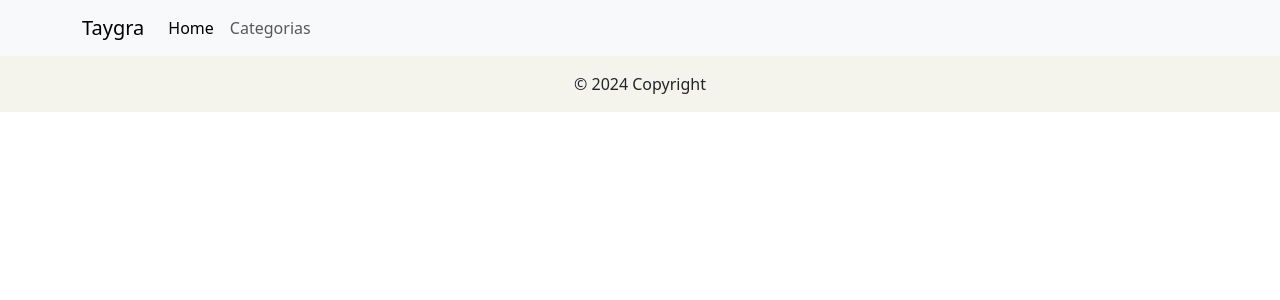
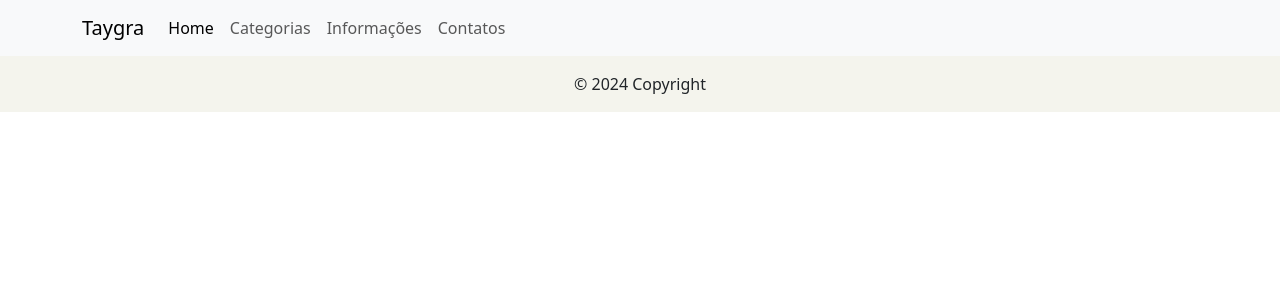
Before and after one commit to everaldina/AvaliacaoDjango, a Django app: page /contato/ in a window 1280 px wide. Shown: the top 300 px of the page. Run offline with Django 5.2, Linux system fonts and the light colour scheme.

Commit message:
fix html

```diff
--- a/taygra_app/templates/base.html
+++ b/taygra_app/templates/base.html
@@ -23,16 +23,16 @@
           <div class="collapse navbar-collapse" id="navbarSupportedContent">
             <ul class="navbar-nav me-auto mb-2 mb-lg-0">
               <li class="nav-item">
-                <a class="nav-link active" aria-current="page" href="">Home</a>
+                <a class="nav-link active" aria-current="page" href="{% url 'home'%}">Home</a>
               </li>
               <li class="nav-item">
-                <a class="nav-link" href="">Categorias</a>
+                <a class="nav-link" href="{% url 'categorias' 1%}">Categorias</a>
               </li>
-              {% comment %} <li class="nav-item">
+              <li class="nav-item">
                 <a class="nav-link" href="{% url 'informacoes' %}">Informações</a>
               </li>
               <li class="nav-item">
-                <a class="nav-link" href="{% url 'contato'%}">Contatos</a> {% endcomment %}
+                <a class="nav-link" href="{% url 'contato'%}">Contatos</a>
               </li>
             </ul>
 
@@ -42,33 +42,19 @@
       </nav>
 
 
-</header>
+    </header>
 
-<main >
-
-
-{% block conteudo %}
-
-{% endblock conteudo %}
-
-
-
-</main>
+    <main >
+      {% block conteudo %}
+      {% endblock conteudo %}
+    </main>
 
     <script src="https://cdn.jsdelivr.net/npm/bootstrap@5.3.3/dist/js/bootstrap.bundle.min.js" integrity="sha384-YvpcrYf0tY3lHB60NNkmXc5s9fDVZLESaAA55NDzOxhy9GkcIdslK1eN7N6jIeHz" crossorigin="anonymous"></script>
-
-
     <footer class=" bg-body-tertiary text-center">
       <div class="text-center p-3" style="background-color: rgba(176, 159, 2, 0.05);">
         © 2024 Copyright
       </div>
     </footer>
-
   </body>
 
-
-
-
-
-
 </html>
--- a/taygra_app/urls.py
+++ b/taygra_app/urls.py
@@ -9,6 +9,7 @@ urlpatterns = [
     path('informacao/', views.informacoes, name='informacoes'),
     path('tabela-tamanho/', views.tabela_tamanho, name='tabela-tamanho'),
     path('categorias/<id_categoria>', views.categorias, name='categorias'),
+    path('categorias/<id_categoria>', views.categorias, name='categorias'),
     #path('form_produto/', views.form_produto, name ='form_produto'),
     #path('form_usuario/', views.form_usuario, name='form_usuario'),
     #path('login/', views.login, name='login')
```
Also changed, not shown: taygra_app/templates/index.html (+11 -21 lines).
